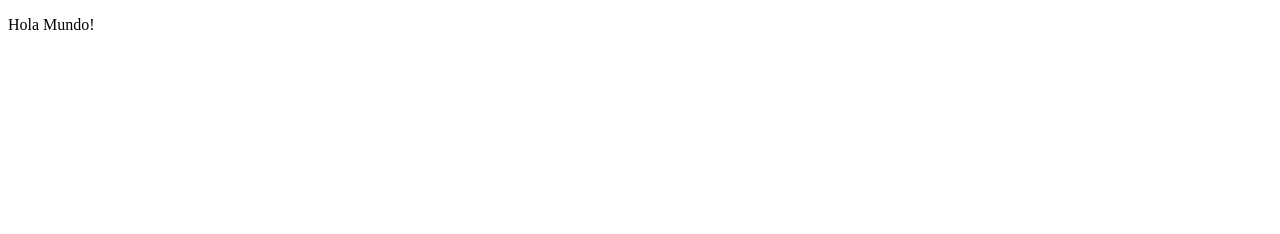
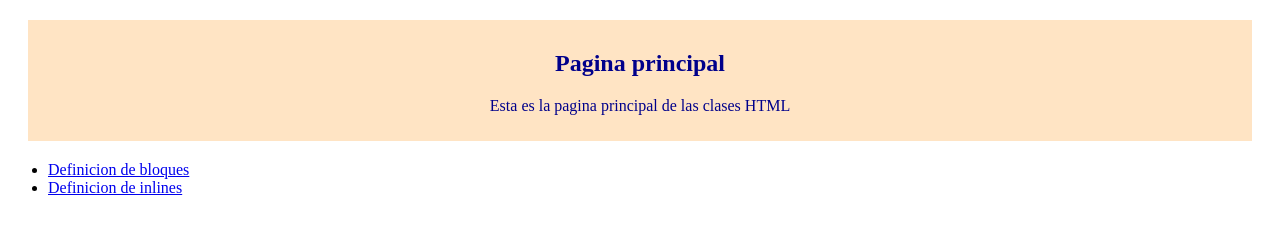
Before and after one commit to mddbsd/clases-cfl-html-maxi, a plain HTML site: page index.html in a window 1280 px wide. Drawn offline with Linux system fonts and the light colour scheme.

Commit message:
Agregados los hipervinculos en index, bloques e inlines

```diff
--- a/index.html
+++ b/index.html
@@ -38,6 +38,19 @@
         </head>
         <body>
             <!--Body representa el contenido de la pagina-->
-            <p>Hola Mundo!</p>
+
+            <div class="titulo" style="background-color: bisque; color: darkblue; text-align:center;margin:20px;padding:10px">
+                <h2>Pagina principal</h2>
+                <p>Esta es la pagina principal de las clases HTML</p>
+            </div>
+            <div clss="navegacion">
+               <!--Podemos crear HiperVinculos hacia documentos externos
+               utilizando la etiqueta a, esta requiere el parametro hrde con
+               la ruta hacia dicho documento-->
+                <ul>
+                    <li><a href="bloques.html">Definicion de bloques</a></li>
+                    <li><a href="inlines.html">Definicion de inlines</a></li>
+                </ul>
+            </div>
         </body>
 </html>
```
Also changed, not shown: bloques.html (+1 -0 lines), inlines.html (+1 -0 lines).
